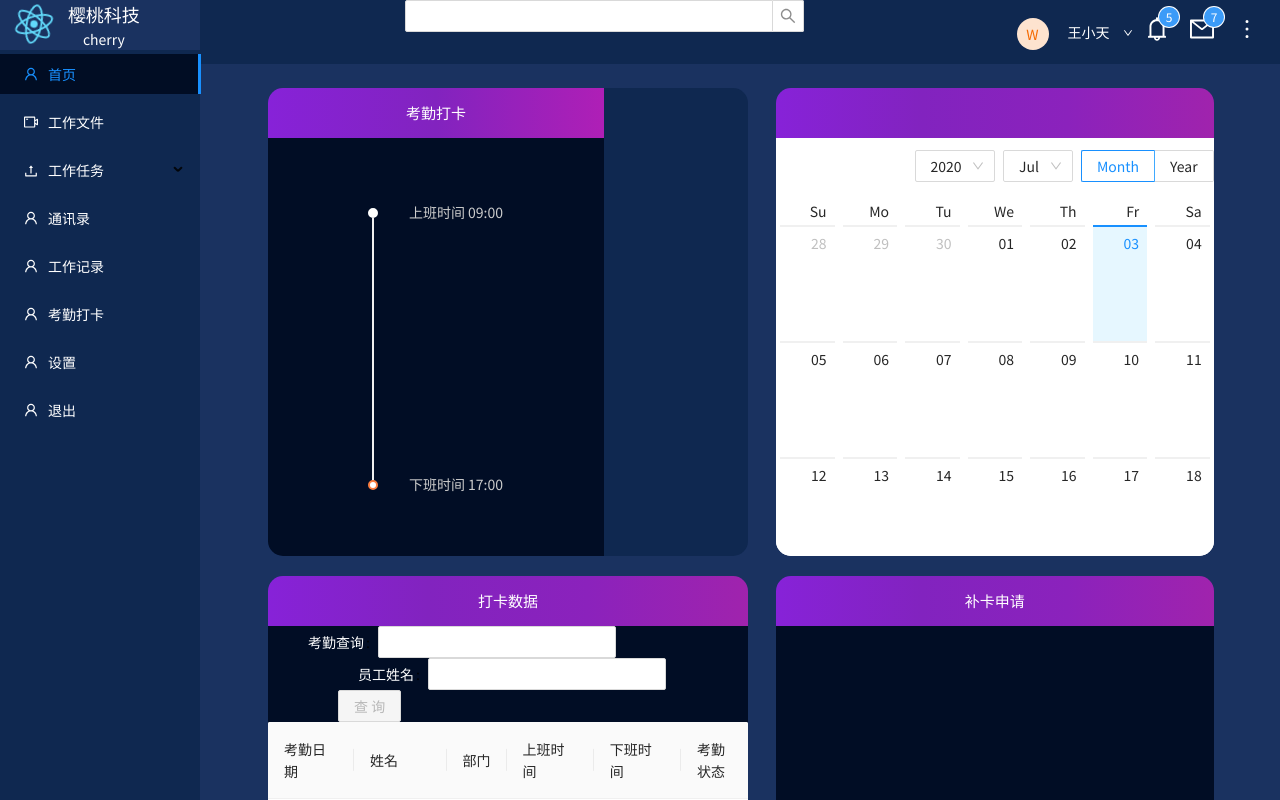
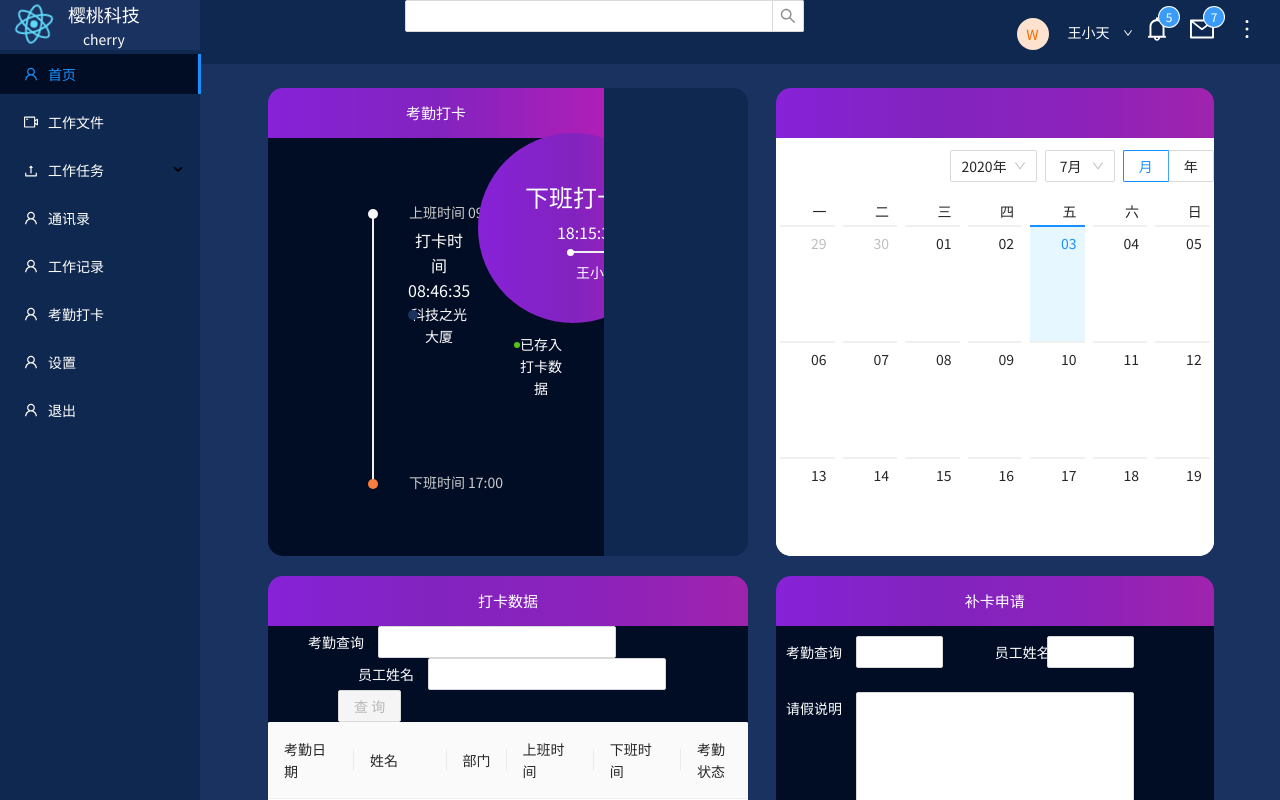
Before and after one commit to Bowencn/cherryOA, a React (Create React App) app in the folder oa/: page /ClockIn in a window 1280 px wide. Shown: the top 800 px of the page. Built offline with nearby package versions, Linux system fonts and the light colour scheme.

Commit message:
ClockInPage-layout-0.2

```diff
--- a/oa/src/App.css
+++ b/oa/src/App.css
@@ -60,3 +60,6 @@
 .ant-menu-item-selected{
   background-color: #010d24 !important;
 }
+.ant-timeline-item-head{
+  background-color: transparent !important;
+}
--- a/oa/src/Views/ClockIn.js
+++ b/oa/src/Views/ClockIn.js
@@ -1,10 +1,24 @@
 import React, { useState, useEffect } from "react";
-import { Row, Col, Calendar, Table, Form, Input, Button, Timeline } from "antd";
+import {
+  Row,
+  Col,
+  Calendar,
+  Table,
+  Form,
+  Input,
+  Button,
+  Timeline,
+  Badge,
+  DatePicker,
+} from "antd";
+import { ClockCircleOutlined } from "@ant-design/icons";
 import { UserOutlined, LockOutlined } from "@ant-design/icons";
 import moment from "moment";
 import "moment/locale/zh-cn";
 moment.locale("zh-cn");
 export default function ClockIn() {
+  const { TextArea } = Input;
+  const { RangePicker } = DatePicker;
   const HorizontalLoginForm = () => {
     const [form] = Form.useForm();
     const [, forceUpdate] = useState();
@@ -96,6 +110,10 @@ export default function ClockIn() {
         </div>
       </div>
     );
+  };
+  const formItemLayout = {
+    labelCol: { span: 4 },
+    wrapperCol: { span: 16 },
   };
   const columns = [
     {
@@ -193,19 +211,190 @@ export default function ClockIn() {
                   backgroundColor: "rgb(1,13,37)",
                   borderBottomRightRadius: 15,
                   borderBottomLeftRadius: 15,
+                  display: "flex",
+                  flexDirection: "row",
                 }}
               >
-                <div style={{color:'#fff',width:'150px',marginLeft:100,paddingTop:70}}>
-                  <Timeline style={{color: '#ccc'}}>
-                    <Timeline.Item color="white" style={{paddingBottom:250}}>
-                      上班时间 09:00
-                    </Timeline.Item>
-                    <Timeline.Item color="rgb(250,125,63)">
-                      下班时间 17:00
-                    </Timeline.Item>
-                  </Timeline>
+                <div
+                  style={{
+                    color: "#fff",
+                    width: "50%",
+                    paddingTop: 70,
+                    position: "relative",
+                  }}
+                >
+                  <div
+                    style={{
+                      position: "absolute",
+                      // width: "100px",
+                      left: 140,
+                      top:90
+                    }}
+                  >
+                    <div
+                      style={{
+                        color: "#fff",
+                        fontSize: 16,
+                      }}
+                    >
+                      打卡时间08:46:35
+                    </div>
+                    <div
+                      style={{
+                        color: "#fff",
+                        position:'relative'
+                      }}
+                    >
+                      <div
+                        style={{
+                          width: 10,
+                          height: 10,
+                          backgroundColor: "rgb(26, 50, 96)",
+                          borderRadius: 100,
+                          position:'absolute',
+                          top:7
+                        }}
+                      ></div>
+                      科技之光大厦
+                    </div>
+                  </div>
+                  <div
+                    style={{
+                      color: "#fff",
+                      width: "150px",
+                      marginLeft: 100,
+                    }}
+                  >
+                    <Timeline style={{ color: "#ccc" }}>
+                      <Timeline.Item
+                        style={{ paddingBottom: 250 }}
+                        dot={
+                          <div
+                            style={{
+                              width: 10,
+                              height: 10,
+                              backgroundColor: "rgb(250,250,250)",
+                              borderRadius: 100,
+                            }}
+                          ></div>
+                        }
+                      >
+                        上班时间 09:00
+                      </Timeline.Item>
+                      <Timeline.Item
+                        style={{
+                          marginTop: -2,
+                        }}
+                        dot={
+                          <div
+                            style={{
+                              width: 10,
+                              height: 10,
+                              backgroundColor: "rgb(250,125,63)",
+                              borderRadius: 100,
+                            }}
+                          ></div>
+                        }
+                      >
+                        下班时间 17:00
+                      </Timeline.Item>
+                    </Timeline>
+                  </div>
                 </div>
-                <div></div>
+                <div style={{ width: "50%" }}>
+                  <div
+                    style={{
+                      marginTop: "76%",
+                      marginLeft: "50%",
+                      transform: "translate(-50%,-50%)",
+                    }}
+                  >
+                    <div
+                      style={{
+                        width: 190,
+                        height: 190,
+                        borderRadius: 180,
+                        backgroundImage:
+                          "linear-gradient(to right, rgb(135,34,216),rgb(130,35,191), rgb(175,31,182))",
+                        position: "relative",
+
+                        paddingTop: 25,
+                        paddingLeft: 25,
+                      }}
+                    >
+                      <div
+                        style={{
+                          width: 140,
+                          height: 140,
+                        }}
+                      >
+                        <div
+                          style={{
+                            fontSize: 24,
+                            color: "#fff",
+                            paddingTop: 20,
+                          }}
+                        >
+                          下班打卡
+                        </div>
+                        <div
+                          style={{
+                            fontSize: 16,
+                            color: "#fff",
+                            paddingLeft: 30,
+                            paddingTop: 5,
+                          }}
+                        >
+                          18:15:36
+                        </div>
+                        <div
+                          style={{
+                            borderBottom: "2px solid #f0f0f0",
+                            width: 48,
+                            position: "relative",
+                            left: 65,
+                            paddingTop: 5,
+                          }}
+                        >
+                          <div
+                            style={{
+                              width: 7,
+                              height: 7,
+                              backgroundColor: "#fff",
+                              borderRadius: 100,
+                              position: "absolute",
+                              top: 3,
+                              left: -1,
+                            }}
+                          ></div>
+                        </div>
+                        <div
+                          style={{
+                            fontSize: 14,
+                            color: "#fff",
+                            paddingTop: 8,
+                            paddingLeft: 48,
+                          }}
+                        >
+                          王小天
+                        </div>
+                      </div>
+                    </div>
+                    <div
+                      style={{
+                        // textAlign: "center",
+                        // width: 190,
+                        color: "#fff",
+                        display: "flex",
+                        marginTop: 10,
+                        marginLeft: 36,
+                      }}
+                    >
+                      <Badge status="success" />
+                      <div>已存入打卡数据</div>
+                    </div>
+                  </div>
+                </div>
               </div>
             </div>
             <div
@@ -240,7 +429,69 @@ export default function ClockIn() {
           </Card>
         </Col>
         <Col span={11}>
-          <Card height={423} title={"补卡申请"} />
+          <Card height={423} title={"补卡申请"}>
+            <Form
+              name="CardReplacement"
+              // layout="inline"
+              style={{ padding: "10px", height: "100%", width: "100%" }}
+              // labelCol={{span:10}}
+              {...formItemLayout}
+            >
+              <Row>
+                <Col span={12}>
+                  <Form.Item
+                    name="state"
+                    label={<div style={{ color: "#fff" }}>考勤查询</div>}
+                    // style={{ width: "50%" }}
+                    labelCol={{ span: 8 }}
+                    wrapperCol={{ span: 10 }}
+                  >
+                    <Input />
+                  </Form.Item>
+                </Col>
+                <Col span={12}>
+                  <Form.Item
+                    name="name"
+                    label={<div style={{ color: "#fff" }}>员工姓名</div>}
+                    // style={{ width: "50%" }}
+                    labelCol={{ span: 6 }}
+                    wrapperCol={{ span: 10 }}
+                  >
+                    <Input />
+                  </Form.Item>
+                </Col>
+              </Row>
+              <Form.Item label={<div style={{ color: "#fff" }}>请假说明</div>}>
+                <TextArea rows={6} />
+              </Form.Item>
+              <Form.Item label={<div style={{ color: "#fff" }}>请假日期</div>}>
+                <RangePicker style={{ width: "100%" }} />
+              </Form.Item>
+              <Row>
+                <Col span={12}>
+                  <Form.Item
+                    // name="state"
+                    label={<div style={{ color: "#fff" }}>审核人</div>}
+                    labelCol={{ span: 8 }}
+                    wrapperCol={{ span: 10 }}
+                  >
+                    <Input />
+                  </Form.Item>
+                </Col>
+                <Col span={12}>
+                  <Form.Item
+                    shouldUpdate={true}
+                    labelCol={{ span: 6 }}
+                    wrapperCol={{ span: 10 }}
+                  >
+                    <Button type="primary" htmlType="submit">
+                      提交
+                    </Button>
+                  </Form.Item>
+                </Col>
+              </Row>
+            </Form>
+          </Card>
         </Col>
       </Row>
     </div>
--- a/oa/src/index.js
+++ b/oa/src/index.js
@@ -3,13 +3,17 @@ import ReactDOM from 'react-dom';
 import './index.css';
 import App from './App';
 import * as serviceWorker from './serviceWorker';
+import { ConfigProvider } from 'antd';
 import 'antd/dist/antd.css';
+import zhCN from 'antd/es/locale/zh_CN';
 import moment from 'moment';
 import 'moment/locale/zh-cn';
 moment.locale('zh-cn');
 ReactDOM.render(
   <React.StrictMode>
+     <ConfigProvider locale={zhCN}>
     <App />
+  </ConfigProvider>
   </React.StrictMode>,
   document.getElementById('root')
 );
```
